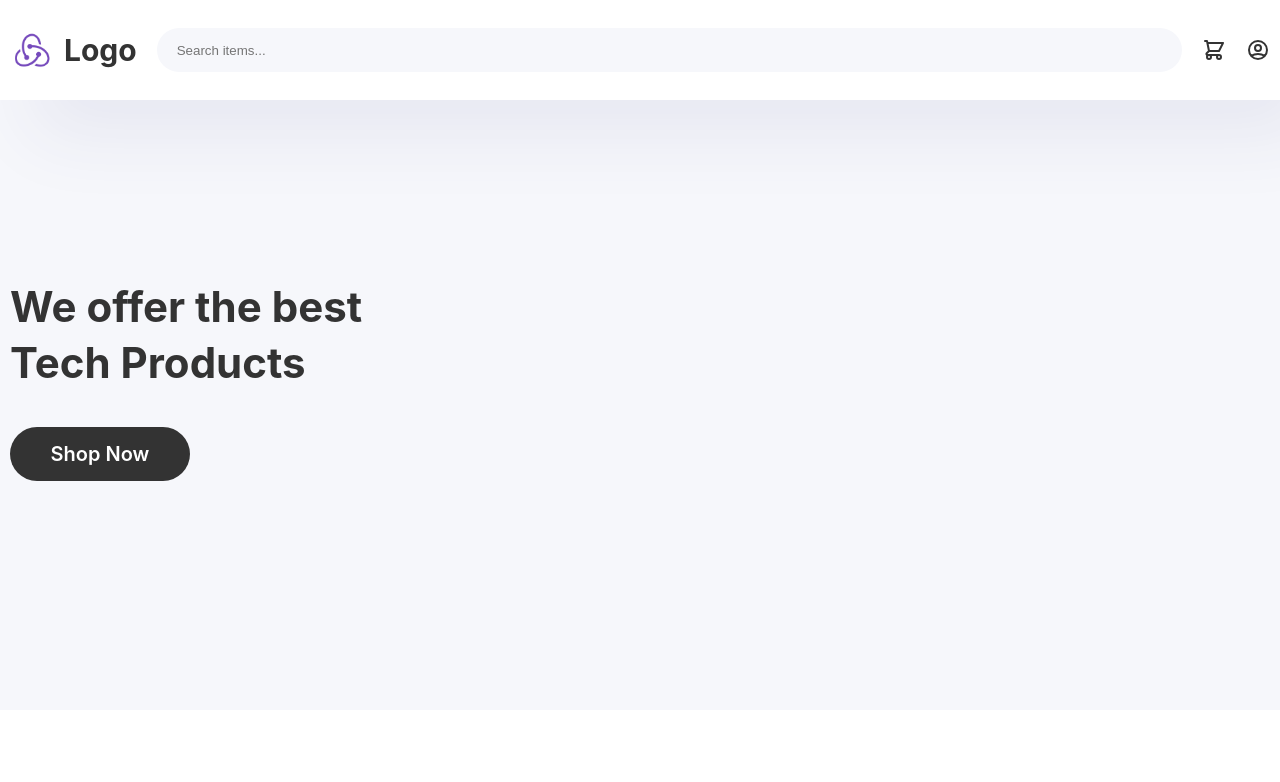
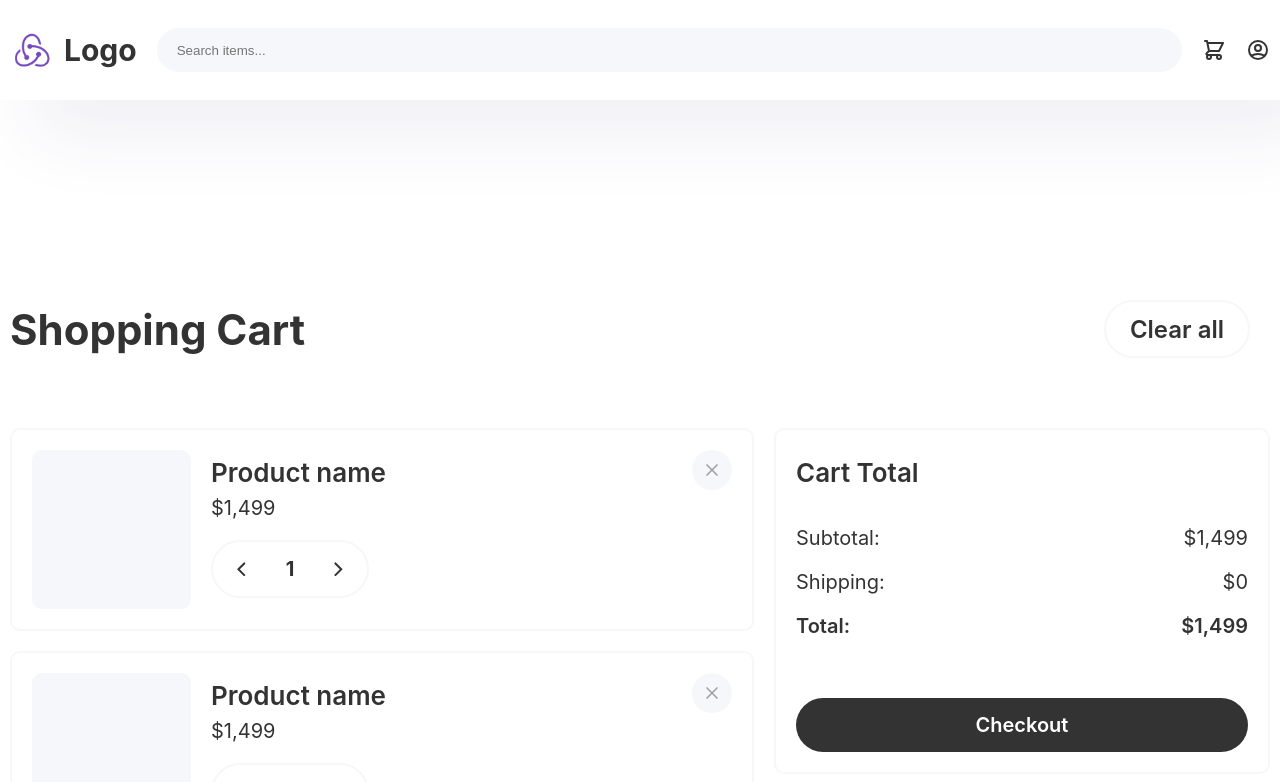
Before and after one commit to chrisprodev/eCommerce, a React (Create React App) app: page /cart in a window 1280 px wide. Shown: the top 782 px of the page. Built offline with nearby package versions, Linux system fonts and the light colour scheme.

Commit message:
Add Cart Page

```diff
--- a/src/App.tsx
+++ b/src/App.tsx
@@ -3,6 +3,7 @@ import { BrowserRouter as Router, Switch, Route } from "react-router-dom";
 import Home from "./pages/Home/Home";
 import Category from "./pages/Category/Category";
 import Product from "./pages/Product/Product";
+import Cart from "./pages/Cart/Cart";
 
 const App: React.FC = () => {
   return (
@@ -14,6 +15,9 @@ const App: React.FC = () => {
         <Route path="/product/:id">
           <Product />
         </Route>
+        <Route path="/cart">
+          <Cart />
+        </Route>
         <Route path="/">
           <Home />
         </Route>
--- /dev/null
+++ b/src/components/Quantity.tsx
@@ -0,0 +1,85 @@
+import React, { useState } from "react";
+import styled from "styled-components";
+
+export const Quantity: React.FC = () => {
+  const [count, setCount] = useState(1);
+
+  const increment = () => {
+    setCount((count) => count + 1);
+  };
+
+  const decrement = () => {
+    if (count > 1) {
+      setCount((count) => count - 1);
+    }
+  };
+
+  return (
+    <Wrapper>
+      <svg
+        onClick={decrement}
+        xmlns="http://www.w3.org/2000/svg"
+        width="8.667"
+        height="14.505"
+        viewBox="0 0 8.667 14.505"
+      >
+        <path
+          id="Path_6"
+          data-name="Path 6"
+          d="M2873.674,517.191l5.839,5.839,5.838-5.839"
+          transform="translate(524.444 -2872.26) rotate(90)"
+          fill="none"
+          stroke="currentColor"
+          strokeLinecap="round"
+          strokeWidth="2"
+        />
+      </svg>
+      <p>{count}</p>
+      <svg
+        onClick={increment}
+        xmlns="http://www.w3.org/2000/svg"
+        width="8.667"
+        height="14.505"
+        viewBox="0 0 8.667 14.505"
+      >
+        <path
+          id="Path_7"
+          data-name="Path 7"
+          d="M2873.674,517.191l5.839,5.839,5.838-5.839"
+          transform="translate(-515.777 2886.765) rotate(-90)"
+          fill="none"
+          stroke="currentColor"
+          strokeLinecap="round"
+          strokeWidth="2"
+        />
+      </svg>
+    </Wrapper>
+  );
+};
+
+const Wrapper = styled.span`
+  svg {
+    cursor: pointer;
+    :hover {
+      color: var(--blue);
+    }
+  }
+
+  display: flex;
+  align-items: center;
+  justify-content: center;
+  margin-right: 2rem;
+  font-size: 2.4rem;
+  font-weight: 600;
+  height: 5.4rem;
+  border: solid 2px var(--gray);
+  border-radius: 4rem;
+  padding: 0 2.4rem;
+
+  p {
+    margin: 0 4rem;
+    font-size: 2rem;
+    font-weight: 700;
+    text-align: center;
+  }
+`;
--- a/src/constants/mockData.js
+++ b/src/constants/mockData.js
@@ -76,7 +76,48 @@ export const productsData = [
     id: "1",
     name: "Sony Alpha 7 IV",
     image: "https://...",
+    category: "Photography",
     price: 2499,
+    mainFeatures: [
+      {
+        id: 1,
+        description: "33MP Full-Frame Exmor R CMOS Sensor",
+      },
+      {
+        id: 2,
+        description: "4K 60p Video in 10-Bit, S-Cinetone",
+      },
+      {
+        id: 3,
+        description: "5-Axis SteadyShot Image Stabilization",
+      },
+    ],
+    featules: [
+      {
+        id: 1,
+        title: "Sensor",
+        description:
+          "Newly developed 33MP Exmor R full-frame sensor features a back-illuminated design that promotes high clarity, low noise, and vivid color rendering.",
+      },
+      {
+        id: 2,
+        title: "BIONZ XR Processor",
+        description:
+          "Using the flagship-class BIONZ XR engine, high-speed image processing capabilities are available for fast continuous shooting.",
+      },
+      {
+        id: 3,
+        title: "Video",
+        description:
+          "4K recording, via a 4.6K capture area, with a Super 35 crop, that offers UHD 4K output up to 60p in 10-bit.",
+      },
+      {
+        id: 4,
+        title: "Gamma Controls",
+        description:
+          "S-Cinetone can be used to deliver distinct colors and healthy-looking skin tone rendering that matches the FX9 and FX6 cameras, along with the a1 and a7S III, and is based on technology from the professional Cinema Line cameras.",
+      },
+    ],
   },
   {
     id: "2",
@@ -121,3 +162,21 @@ export const productsData = [
     price: 1499,
   },
 ];
+
+export const shoppingCart = [
+  {
+    id: "1",
+    name: "MSI Gamer Laptop",
+    price: 1499,
+  },
+  {
+    id: "2",
+    name: "Sony FE 50mm 1.2",
+    price: 1999,
+  },
+  {
+    id: "3",
+    name: "Canon EOS R5",
+    price: 3799,
+  },
+];
--- /dev/null
+++ b/src/pages/Cart/Cart.tsx
@@ -0,0 +1,243 @@
+import React from "react";
+import styled from "styled-components";
+import Navbar from "../../components/Navbar";
+import Footer from "../../components/Footer";
+import { Quantity } from "../../components/Quantity";
+import { shoppingCart } from "../../constants/mockData";
+import { Link } from "react-router-dom";
+
+const Cart: React.FC = () => {
+  return (
+    <React.Fragment>
+      <Navbar />
+      <Header>
+        <h1>Shopping Cart</h1>
+        <span>Clear all</span>
+      </Header>
+      <CartWrapper>
+        <CartItems>
+          {shoppingCart.map((item) => (
+            <Item>
+              <svg
+                xmlns="http://www.w3.org/2000/svg"
+                width="159"
+                height="159"
+                viewBox="0 0 159 159"
+              >
+                <rect
+                  id="Rectangle_21"
+                  data-name="Rectangle 21"
+                  width="159"
+                  height="159"
+                  rx="10"
+                  fill="#f6f7fb"
+                />
+              </svg>
+              <ItemDesc>
+                <h5>Product name</h5>
+                <Price>$1,499</Price>
+                <Quantity />
+              </ItemDesc>
+              <DeleteIcon>
+                <svg
+                  xmlns="http://www.w3.org/2000/svg"
+                  fill="none"
+                  viewBox="0 0 24 24"
+                  stroke="currentColor"
+                >
+                  <path
+                    strokeLinecap="round"
+                    strokeLinejoin="round"
+                    strokeWidth={2}
+                    d="M6 18L18 6M6 6l12 12"
+                  />
+                </svg>
+              </DeleteIcon>
+            </Item>
+          ))}
+        </CartItems>
+        <CartDetailsWrap>
+          <CartDetails>
+            <h5>Cart Total</h5>
+            <Subtotal>
+              <span>Subtotal:</span>
+              <span>$1,499</span>
+            </Subtotal>
+            <Subtotal>
+              <span>Shipping:</span>
+              <span>$0</span>
+            </Subtotal>
+            <Total>
+              <span>Total:</span>
+              <span>$1,499</span>
+            </Total>
+            <div>
+              <Link to="/">Checkout</Link>
+            </div>
+          </CartDetails>
+        </CartDetailsWrap>
+      </CartWrapper>
+      <Footer />
+    </React.Fragment>
+  );
+};
+
+export default Cart;
+
+const Header = styled.header`
+  display: flex;
+  align-items: center;
+  justify-content: space-between;
+  max-width: 126rem;
+  margin: 0 auto;
+  padding-top: 30rem;
+
+  span {
+    cursor: pointer;
+    display: flex;
+    align-items: center;
+    justify-content: center;
+    margin-right: 2rem;
+    font-size: 2.4rem;
+    font-weight: 600;
+    height: 5.4rem;
+    border: solid 2px var(--gray);
+    border-radius: 4rem;
+    padding: 0 2.4rem;
+
+    :hover {
+      border: solid 2px var(--gray-mid);
+      background: var(--gray-mid);
+    }
+  }
+`;
+
+const CartWrapper = styled.section`
+  display: flex;
+  justify-content: space-between;
+  max-width: 126rem;
+  margin: 0 auto;
+  padding-top: 7rem;
+`;
+
+const CartItems = styled.div`
+  width: 60%;
+
+  a {
+    color: #ffffff;
+    background: var(--black);
+    display: flex;
+    justify-content: center;
+    align-items: center;
+    border-radius: 5.4rem;
+    height: 5.4rem;
+    width: 100%;
+    font-size: 2rem;
+    font-weight: 600;
+    margin-top: 6rem;
+  }
+`;
+
+const CartDetailsWrap = styled.div`
+  width: 40%;
+  margin-left: 2rem;
+`;
+
+const CartDetails = styled.div`
+  border: solid 2px var(--gray);
+  border-radius: 1rem;
+  padding: 2rem;
+
+  h5 {
+    margin: 0 0 3rem 0;
+    line-height: 4.6rem;
+    font-size: 2.6rem;
+    font-weight: 600;
+  }
+
+  a {
+    color: #ffffff;
+    background: var(--black);
+    display: flex;
+    justify-content: center;
+    align-items: center;
+    border-radius: 5.4rem;
+    height: 5.4rem;
+    width: 100%;
+    font-size: 2rem;
+    font-weight: 600;
+    margin-top: 6rem;
+  }
+`;
+
+const Item = styled.div`
+  position: relative;
+  display: flex;
+  border: solid 2px var(--gray);
+  border-radius: 1rem;
+  padding: 2rem;
+  margin-bottom: 2rem;
+`;
+
+const ItemDesc = styled.div`
+  margin-left: 2rem;
+  display: flex;
+  flex-direction: column;
+
+  h5 {
+    margin: 0;
+    line-height: 4.6rem;
+    font-size: 2.6rem;
+    font-weight: 600;
+  }
+`;
+
+const DeleteIcon = styled.span`
+  cursor: pointer;
+  position: absolute;
+  top: 2rem;
+  right: 2rem;
+  background: var(--gray);
+  height: 4rem;
+  width: 4rem;
+  border-radius: 4rem;
+  display: flex;
+  justify-content: center;
+  align-items: center;
+
+  :hover {
+    background: var(--gray-mid);
+  }
+
+  svg {
+    height: 2rem;
+    width: 2rem;
+    color: #a1a1a1;
+  }
+`;
+
+const Price = styled.div`
+  font-size: 2rem;
+  margin-bottom: 2rem;
+`;
+
+const Subtotal = styled.div`
+  display: flex;
+  justify-content: space-between;
+  margin-bottom: 2rem;
+
+  span {
+    font-size: 2rem;
+  }
+`;
+
+const Total = styled.div`
+  display: flex;
+  justify-content: space-between;
+  margin-bottom: 2rem;
+
+  span {
+    font-weight: 600;
+    font-size: 2rem;
+  }
+`;
--- a/src/pages/Product/Product.tsx
+++ b/src/pages/Product/Product.tsx
@@ -1,9 +1,11 @@
 import React from "react";
 import styled from "styled-components";
-import { useParams } from "react-router-dom";
+import { Link, useParams } from "react-router-dom";
 import Navbar from "../../components/Navbar";
 import Footer from "../../components/Footer";
 import RelatedProducts from "../../components/RelatedProducts";
+import { Quantity } from "../../components/Quantity";
+import { productsData } from "../../constants/mockData";
 
 interface productParams {
   id: string;
@@ -11,8 +13,6 @@ interface productParams {
 
 const Product: React.FC = () => {
   const { id } = useParams<productParams>();
-
-  const features = [1, 2, 3, 4];
 
   return (
     <React.Fragment>
@@ -27,69 +27,31 @@ const Product: React.FC = () => {
           <MainImage></MainImage>
         </Images>
         <Details>
-          <h1>Product Name</h1>
           <div>
-            <Category>Category</Category>
+            <Category>{productsData[0].category}</Category>
           </div>
-          <Price>$499</Price>
+          <h1>{productsData[0].name}</h1>
+          <Price>${productsData[0].price}</Price>
           <ul>
-            <li>Feature #1</li>
-            <li>Feature #2</li>
-            <li>Feature #3</li>
+            {productsData[0].mainFeatures?.map((feat) => (
+              <li key={feat.id}>{feat.description}</li>
+            ))}
           </ul>
           <Actions>
             <span>.</span>
-            <span>
-              <svg
-                xmlns="http://www.w3.org/2000/svg"
-                width="8.667"
-                height="14.505"
-                viewBox="0 0 8.667 14.505"
-              >
-                <path
-                  id="Path_6"
-                  data-name="Path 6"
-                  d="M2873.674,517.191l5.839,5.839,5.838-5.839"
-                  transform="translate(524.444 -2872.26) rotate(90)"
-                  fill="none"
-                  stroke="currentColor"
-                  strokeLinecap="round"
-                  strokeWidth="2"
-                />
-              </svg>
-              <p>12</p>
-              <svg
-                xmlns="http://www.w3.org/2000/svg"
-                width="8.667"
-                height="14.505"
-                viewBox="0 0 8.667 14.505"
-              >
-                <path
-                  id="Path_7"
-                  data-name="Path 7"
-                  d="M2873.674,517.191l5.839,5.839,5.838-5.839"
-                  transform="translate(-515.777 2886.765) rotate(-90)"
-                  fill="none"
-                  stroke="currentColor"
-                  strokeLinecap="round"
-                  strokeWidth="2"
-                />
-              </svg>
-            </span>
+            <Quantity />
+            <Link to="/cart">
               <button>Add to cart</button>
+            </Link>
           </Actions>
         </Details>
       </Header>
       {/* Features */}
       <FeatContainer>
-        {features.map((feat) => (
+        {productsData[0].featules?.map((feat) => (
           <Feat>
-            <svg
-              xmlns="http://www.w3.org/2000/svg"
-              width="60"
-              height="60"
-              viewBox="0 0 60 60"
-            >
+            <div>
+              <svg xmlns="http://www.w3.org/2000/svg" viewBox="0 0 60 60">
                 <circle
                   id="Ellipse_15"
                   data-name="Ellipse 15"
@@ -99,12 +61,10 @@ const Product: React.FC = () => {
                   fill="#f6f7fb"
                 />
               </svg>
+            </div>
             <FeatDetail>
-              <h4>Natural</h4>
-              <p>
-                All of out products go through very strict inspection before we
-                dispatch them.
-              </p>
+              <h4>{feat.title}</h4>
+              <p>{feat.description}</p>
             </FeatDetail>
           </Feat>
         ))}
@@ -163,9 +123,8 @@ const Details = styled.div`
   }
 
   ul {
-    margin: 2rem 0 0 0;
-    padding: 0;
-    list-style: none;
+    margin: 3rem 0 0 0;
+    padding: 0 0 0 2rem;
 
     li {
       font-size: 2.2rem;
@@ -182,16 +141,16 @@ const Price = styled.p`
 `;
 
 const Category = styled.span`
-  margin-top: 2rem;
+  margin-bottom: 1rem;
   display: inline-flex;
   justify-content: center;
   align-items: center;
-  font-size: 2rem;
-  height: 5rem;
+  font-size: 1.4rem;
+  height: 3.4rem;
   background: var(--light-blue);
   color: var(--blue);
   border-radius: 6rem;
-  padding: 0 4rem;
+  padding: 0 2rem;
   text-transform: uppercase;
   font-weight: 700;
 `;
@@ -201,13 +160,6 @@ const Actions = styled.div`
   align-items: center;
   margin-top: 3rem;
   user-select: none;
-
-  svg {
-    cursor: pointer;
-    :hover {
-      color: var(--blue);
-    }
-  }
 
   span {
     display: flex;
@@ -220,13 +172,6 @@ const Actions = styled.div`
     border: solid 2px var(--gray);
     border-radius: 4rem;
     padding: 0 2.4rem;
-
-    p {
-      margin: 0 4rem;
-      font-size: 2rem;
-      font-weight: 700;
-      text-align: center;
-    }
   }
 
   button {
@@ -246,19 +191,21 @@ const Actions = styled.div`
 const FeatContainer = styled.section`
   max-width: 126rem;
   margin: 0 auto;
-  columns: 2 auto;
   margin-top: 10rem;
 `;
 
 const Feat = styled.div`
   padding-top: 8rem;
   display: flex;
+
   svg {
-    margin-right: 3.2rem;
+    width: 6rem;
+    height: 6rem;
   }
 `;
 
 const FeatDetail = styled.div`
+  margin-left: 3.2rem;
   h4 {
     margin: 0;
     font-size: 2.6rem;
@@ -267,6 +214,5 @@ const FeatDetail = styled.div`
   p {
     font-size: 2rem;
     line-height: 3.2rem;
-    max-width: 50rem;
   }
 `;
```
Lines whose indentation alone changed are shown as unchanged.
